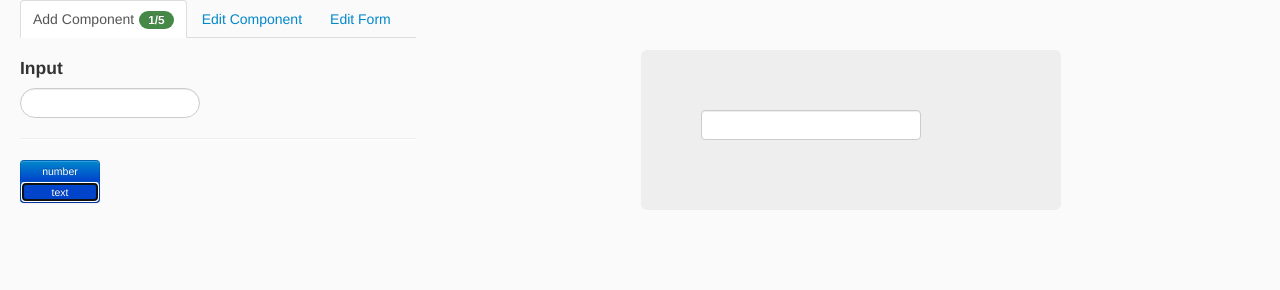
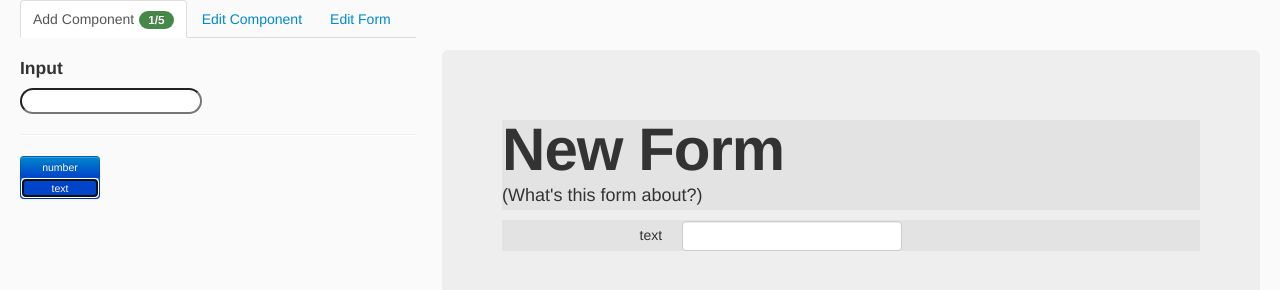
Before and after one commit to gsklee/angular-demo-formbuilder, a website: page app/index.html at #/form-settings in a window 1280 px wide. Both pictures are taken after a click on the button "text". Drawn offline with Linux system fonts and the light colour scheme.

Commit message:
Add input fields for form-wide settings and other overall improvements

```diff
--- a/app/scripts/services/factories.js
+++ b/app/scripts/services/factories.js
@@ -5,6 +5,10 @@ angular.module('angularDemoFormbuilderApp').
 factory('Form', function(
 ){
     return {
+        title: 'New Form',
+
+        description: '(What\'s this form about?)',
+
         maxComponent: 5,
 
         components: []
--- a/app/styles/main.css
+++ b/app/styles/main.css
@@ -6,24 +6,29 @@ body {
 
 .hero-unit {
     margin: 50px auto 0 auto;
-    width: 300px;
     font-size: 18px;
     font-weight: 200;
     line-height: 30px;
-    background-color: #eee;
+    background: #eee;
     border-radius: 6px;
     padding: 60px;
-    cursor: pointer;
-}
-
-.hero-unit:hover {
-    background-color: #e3e3e3;
 }
 
 .hero-unit h1 {
     font-size: 60px;
     line-height: 1;
     letter-spacing: -1px;
+}
+
+.form-header,
+.control-group {
+    background: #e3e3e3;
+    cursor: pointer;
+}
+
+.form-header:hover,
+.control-group:hover {
+    background: #ccc;
 }
 
 .btn {
--- a/app/views/aside.field-list.html
+++ b/app/views/aside.field-list.html
@@ -1,11 +1,12 @@
 <ui-view></ui-view>
 <aside>
     <h4>Input</h4>
-    <input type="text" class="input-medium search-query" ng-model="aside.search">
+    <input class="input-medium search-query" ng-model="aside.search">
     <hr>
     <div class="btn-group btn-group-vertical">
         <button class="btn btn-mini btn-primary" ng-repeat="inputType in aside.inputTypes | filter: aside.search" ng-click="aside.addToForm({
             element: 'input',
+            label: inputType,
             type: inputType
         })">{{inputType}}</button>
     </div>
--- a/app/views/main.html
+++ b/app/views/main.html
@@ -1,5 +1,14 @@
-<main>
-    <div class="hero-unit" ng-repeat="component in main.Form.components" ui-sref="field-settings">
-        <input type="{{component.type}}" ng-click="$event.stopPropagation()">
+<main class="hero-unit">
+    <div class="form-header" ui-sref="form-settings">
+        <h1>{{main.Form.title}}</h1>
+        <p>{{main.Form.description}}</p>
     </div>
+    <form class="form-horizontal">
+        <div class="control-group" ng-repeat="component in main.Form.components" ui-sref="field-settings">
+            <label class="control-label">{{component.label}}</label>
+            <div class="controls">
+                <input type="{{component.type}}" ng-click="$event.stopPropagation()">
+            </div>
+        </div>
+    </form>
 </main>
```
Also changed, not shown: app/views/aside.form-settings.html (+6 -1 lines).
